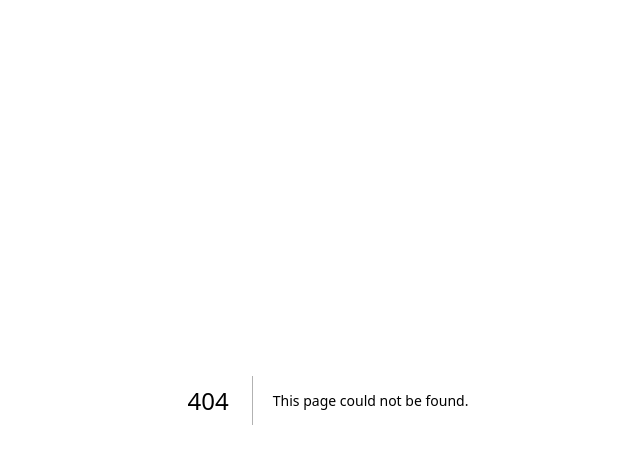
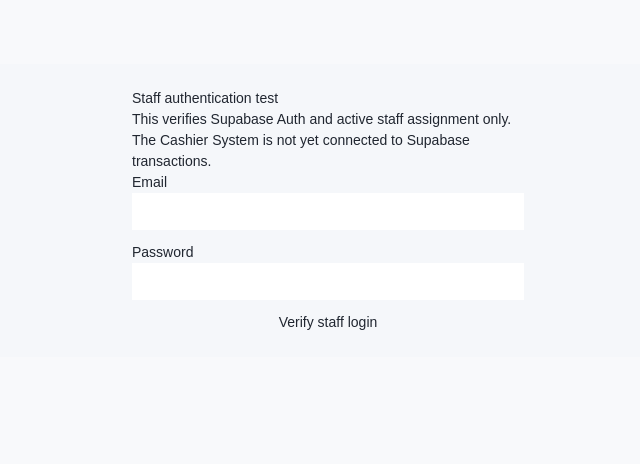
Before and after one commit to phoebemagbiray0312-dev/Cashier-Sys, a Next.js app: page /staff-login-test in a window 1280 px wide. Before the commit this address had no page. Shown: the top 464 px of the page, without its empty margins (312-952 px from the left). Built offline with nearby package versions, Linux system fonts and the light colour scheme; no server answers.

Commit message:
test: add isolated Supabase staff sign-in verification page

```diff
--- /dev/null
+++ b/app/staff-login-test/page.tsx
@@ -0,0 +1,49 @@
+'use client';
+
+import { useEffect, useState, type FormEvent } from 'react';
+import { getCurrentStaff, signInStaff, signOutStaff, type StaffIdentity } from '@/lib/supabase-auth';
+
+/** Staging-only authentication smoke test. Does not grant access to the local prototype. */
+export default function StaffLoginTestPage() {
+  const [staff, setStaff] = useState<StaffIdentity | null>(null);
+  const [email, setEmail] = useState('');
+  const [password, setPassword] = useState('');
+  const [message, setMessage] = useState('');
+  const [busy, setBusy] = useState(false);
+  useEffect(() => {
+    let active = true;
+    getCurrentStaff().then(value => { if (active) setStaff(value); })
+      .catch(() => { if (active) setMessage('Unable to verify session.'); });
+    return () => { active = false; };
+  }, []);
+  async function submit(event: FormEvent<HTMLFormElement>) {
+    event.preventDefault();
+    setBusy(true);
+    setMessage('');
+    try {
+      const identity = await signInStaff(email, password);
+      setStaff(identity);
+      setPassword('');
+    } catch (error) {
+      setMessage(error instanceof Error ? error.message : 'Sign-in failed.');
+    } finally { setBusy(false); }
+  }
+  async function logout() {
+    setBusy(true);
+    try { await signOutStaff(); setStaff(null); setMessage('Signed out.'); }
+    catch { setMessage('Sign-out failed.'); }
+    finally { setBusy(false); }
+  }
+  return <main style={{maxWidth:440,margin:'8vh auto',padding:24,fontFamily:'sans-serif'}}>
+    <h1>Staff authentication test</h1>
+    <p>This verifies Supabase Auth and active staff assignment only. The Cashier System is not yet connected to Supabase transactions.</p>
+    {staff ? <section><p>Authenticated: {staff.displayName}</p><p>Role: {staff.role}</p><p>Branch: {staff.branch ?? 'All branches (admin)'}</p>
+      <button disabled={busy} onClick={logout}>Sign out</button></section> :
+      <form onSubmit={submit} style={{display:'grid',gap:12}}>
+        <label>Email<input style={{display:'block',width:'100%',padding:8}} type="email" required autoComplete="username" value={email} onChange={e=>setEmail(e.target.value)}/></label>
+        <label>Password<input style={{display:'block',width:'100%',padding:8}} type="password" required autoComplete="current-password" value={password} onChange={e=>setPassword(e.target.value)}/></label>
+        <button type="submit" disabled={busy}>{busy?'Checking...':'Verify staff login'}</button>
+      </form>}
+    {message && <p role="status">{message}</p>}
+  </main>;
+}
```
